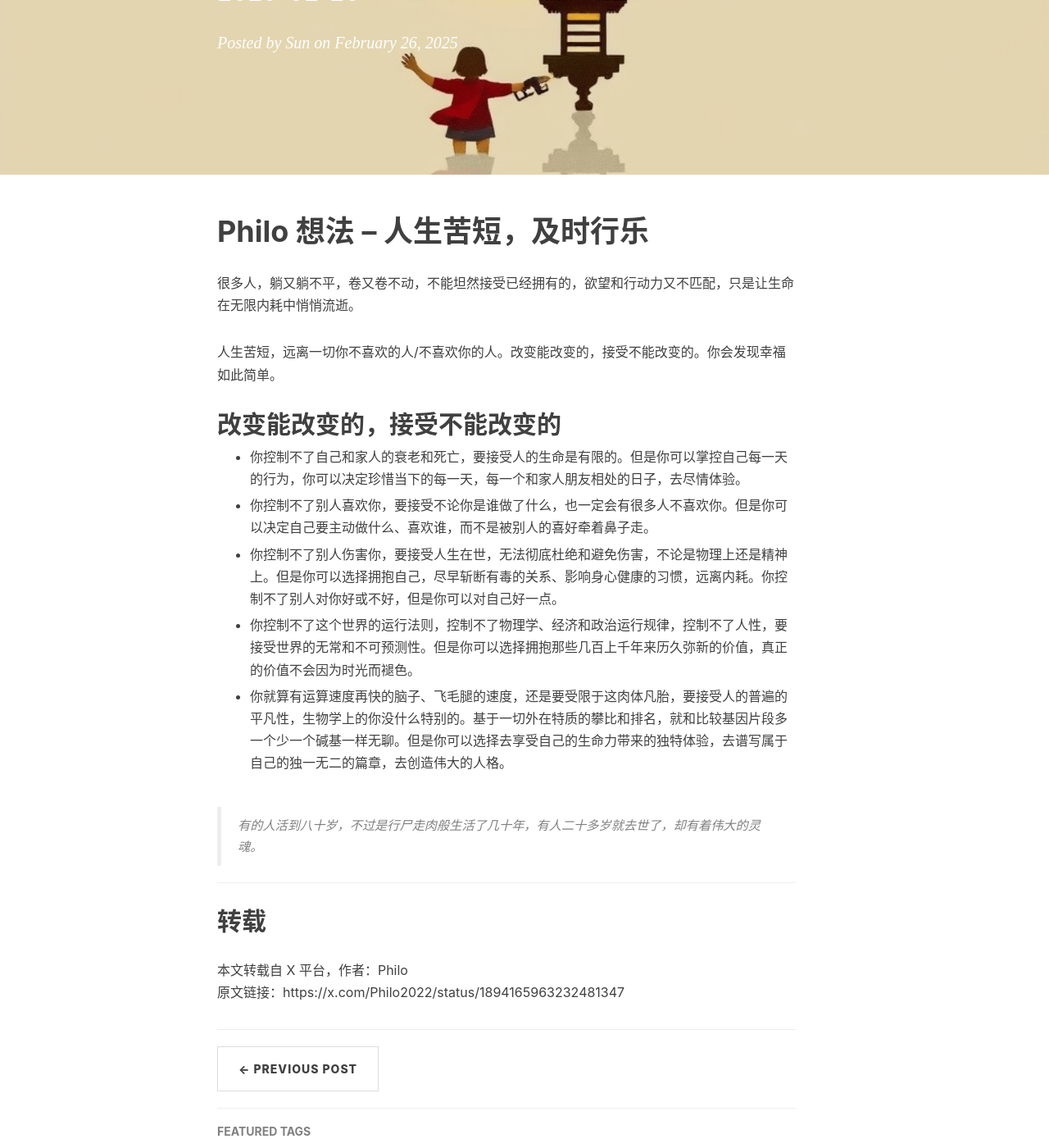
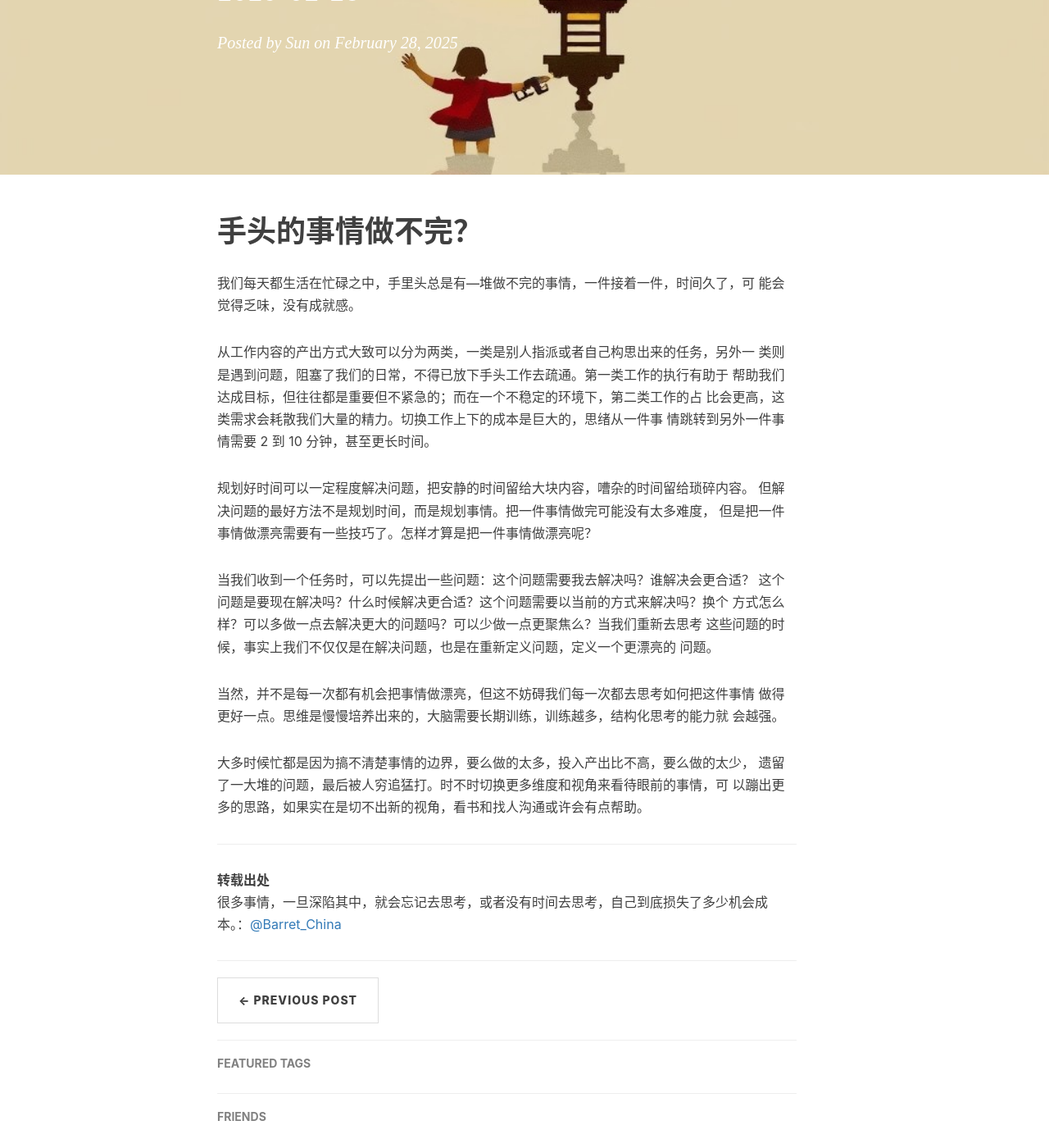
Before and after one commit to sunming3316/sunming3316.github.io, a Jekyll site: the page built from _posts/2025-02-28-paper-repost.markdown, in a window 1280 px wide and 1400 px high, scrolled down 276 px. Shown: the whole window at 82% size. Built offline with Jekyll 4.4.1, drawn with Linux system fonts in a browser that asks for light colours; nearby versions of some CDN libraries; comment, search, counter and statistics services are not loaded; some of the changed text lies outside the part shown.

Commit message:
add repost-2025-02-28

```diff
--- a/_posts/2025-02-26-paper-repost.markdown
+++ b/_posts/2025-02-25-paper-repost.markdown
@@ -1,8 +1,8 @@
 ---
 layout:     post
 title:      "转载--人生苦短，及时行乐"
-subtitle:   "2025-02-26"
-date:       2025-02-26
+subtitle:   "2025-02-25"
+date:       2025-02-25
 author:     "Sun"
 
 catalog: true
--- a/_posts/2025-02-28-paper-repost.markdown
+++ b/_posts/2025-02-28-paper-repost.markdown
@@ -1,35 +1,28 @@
 ---
 layout:     post
-title:      "转载--人生苦短，及时行乐"
-subtitle:   "2025-02-26"
-date:       2025-02-26
+title:      "转载--手头的事情做不完？"
+subtitle:   "2025-02-28"
+date:       2025-02-28
 author:     "Sun"
 
 catalog: true
 
 ---
-# Philo 想法 -- 人生苦短，及时行乐
+# 手头的事情做不完？
 
-很多人，躺又躺不平，卷又卷不动，不能坦然接受已经拥有的，欲望和行动力又不匹配，只是让生命在无限内耗中悄悄流逝。
+我们每天都生活在忙碌之中，手里头总是有—堆做不完的事情，一件接着一件，时间久了，可 能会觉得乏味，没有成就感。
 
-人生苦短，远离一切你不喜欢的人/不喜欢你的人。改变能改变的，接受不能改变的。你会发现幸福如此简单。
+从工作内容的产出方式大致可以分为两类，一类是别人指派或者自己构思出来的任务，另外一 类则是遇到问题，阻塞了我们的日常，不得已放下手头工作去疏通。第一类工作的执行有助于 帮助我们达成目标，但往往都是重要但不紧急的；而在一个不稳定的环境下，第二类工作的占 比会更高，这类需求会耗散我们大量的精力。切换工作上下的成本是巨大的，思绪从一件事 情跳转到另外一件事情需要 2 到 10 分钟，甚至更长时间。
 
-## 改变能改变的，接受不能改变的
+规划好时间可以一定程度解决问题，把安静的时间留给大块内容，嘈杂的时间留给琐碎内容。 但解决问题的最好方法不是规划时间，而是规划事情。把一件事情做完可能没有太多难度， 但是把一件事情做漂亮需要有一些技巧了。怎样才算是把一件事情做漂亮呢？
 
-- 你控制不了自己和家人的衰老和死亡，要接受人的生命是有限的。但是你可以掌控自己每一天的行为，你可以决定珍惜当下的每一天，每一个和家人朋友相处的日子，去尽情体验。
+当我们收到一个任务时，可以先提出一些问题：这个问题需要我去解决吗？谁解决会更合适？ 这个问题是要现在解决吗？什么时候解决更合适？这个问题需要以当前的方式来解决吗？换个 方式怎么样？可以多做一点去解决更大的问题吗？可以少做一点更聚焦么？当我们重新去思考 这些问题的时候，事实上我们不仅仅是在解决问题，也是在重新定义问题，定义一个更漂亮的 问题。
 
-- 你控制不了别人喜欢你，要接受不论你是谁做了什么，也一定会有很多人不喜欢你。但是你可以决定自己要主动做什么、喜欢谁，而不是被别人的喜好牵着鼻子走。
+当然，并不是每一次都有机会把事情做漂亮，但这不妨碍我们每一次都去思考如何把这件事情 做得更好一点。思维是慢慢培养出来的，大脑需要长期训练，训练越多，结构化思考的能力就 会越强。
 
-- 你控制不了别人伤害你，要接受人生在世，无法彻底杜绝和避免伤害，不论是物理上还是精神上。但是你可以选择拥抱自己，尽早斩断有毒的关系、影响身心健康的习惯，远离内耗。你控制不了别人对你好或不好，但是你可以对自己好一点。
-
-- 你控制不了这个世界的运行法则，控制不了物理学、经济和政治运行规律，控制不了人性，要接受世界的无常和不可预测性。但是你可以选择拥抱那些几百上千年来历久弥新的价值，真正的价值不会因为时光而褪色。
-
-- 你就算有运算速度再快的脑子、飞毛腿的速度，还是要受限于这肉体凡胎，要接受人的普遍的平凡性，生物学上的你没什么特别的。基于一切外在特质的攀比和排名，就和比较基因片段多一个少一个碱基一样无聊。但是你可以选择去享受自己的生命力带来的独特体验，去谱写属于自己的独一无二的篇章，去创造伟大的人格。
-
-> 有的人活到八十岁，不过是行尸走肉般生活了几十年，有人二十多岁就去世了，却有着伟大的灵魂。
+大多时候忙都是因为搞不清楚事情的边界，要么做的太多，投入产出比不高，要么做的太少， 遗留了一大堆的问题，最后被人穷追猛打。时不时切换更多维度和视角来看待眼前的事情，可 以蹦出更多的思路，如果实在是切不出新的视角，看书和找人沟通或许会有点帮助。
 
 ---
 
-## 转载
-本文转载自 X 平台，作者：Philo
-原文链接：https://x.com/Philo2022/status/1894165963232481347
+**转载出处**
+很多事情，一旦深陷其中，就会忘记去思考，或者没有时间去思考，自己到底损失了多少机会成本。：[@Barret_China](https://x.com/Barret_China/status/1894573396694110343)
```
